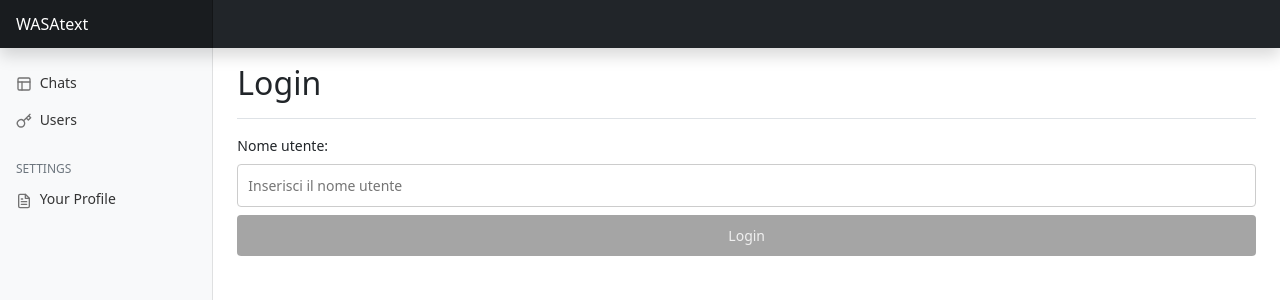
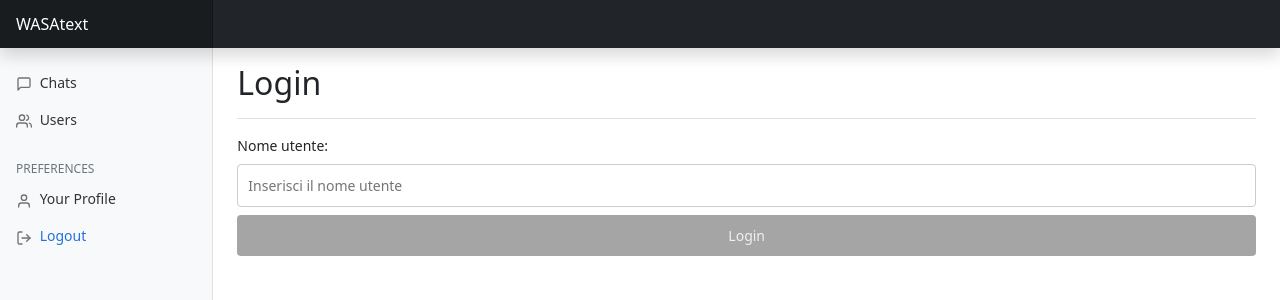
Before and after one commit to fefedefe-frog/Project_WASAtext, a Vue app in the folder webui/: page /session#/session in a window 1280 px wide. Shown: the top 300 px of the page. Built offline with nearby package versions, Linux system fonts and the light colour scheme; sample sign-in values are in the browser's storage.

Commit message:
added logout button and function

```diff
--- a/webui/src/App.vue
+++ b/webui/src/App.vue
@@ -8,7 +8,7 @@ export default {
       isAuthenticated: false, //Stato che verifica se l'utente è autenticato
       }
   },
-  created(){
+  mounted(){
     const token = localStorage.getItem('authToken');
     if (token){
       this.isAuthenticated = true;
@@ -33,28 +33,34 @@ export default {
 					<ul class="nav flex-column">
 						<li class="nav-item">
 							<RouterLink to="/chats" class="nav-link">
-								<svg class="feather"><use href="/feather-sprite-v4.29.0.svg#layout"/></svg>
+								<svg class="feather"><use href="/feather-sprite-v4.29.0.svg#message-square"/></svg>
                 Chats
 							</RouterLink>
 						</li>
 						<li class="nav-item">
 							<RouterLink to="/users" class="nav-link">
-								<svg class="feather"><use href="/feather-sprite-v4.29.0.svg#key"/></svg>
+								<svg class="feather"><use href="/feather-sprite-v4.29.0.svg#users"/></svg>
 								Users
 							</RouterLink>
 						</li>
 					</ul>
 
 					<h6 class="sidebar-heading d-flex justify-content-between align-items-center px-3 mt-4 mb-1 text-muted text-uppercase">
-						<span>Settings</span>
+						<span>Preferences</span>
 					</h6>
 					<ul class="nav flex-column">
 						<li class="nav-item">
 							<RouterLink to="/profile" class="nav-link">
-								<svg class="feather"><use href="/feather-sprite-v4.29.0.svg#file-text"/></svg>
+								<svg class="feather"><use href="/feather-sprite-v4.29.0.svg#user"/></svg>
 								Your Profile
 							</RouterLink>
 						</li>
+            <li class="nav-item">
+              <RouterLink to="/session" class="nav-link">
+                <svg class="feather"><use href="/feather-sprite-v4.29.0.svg#log-out"/></svg>
+                Logout
+              </RouterLink>
+            </li>
 					</ul>
 				</div>
 			</nav>
```
